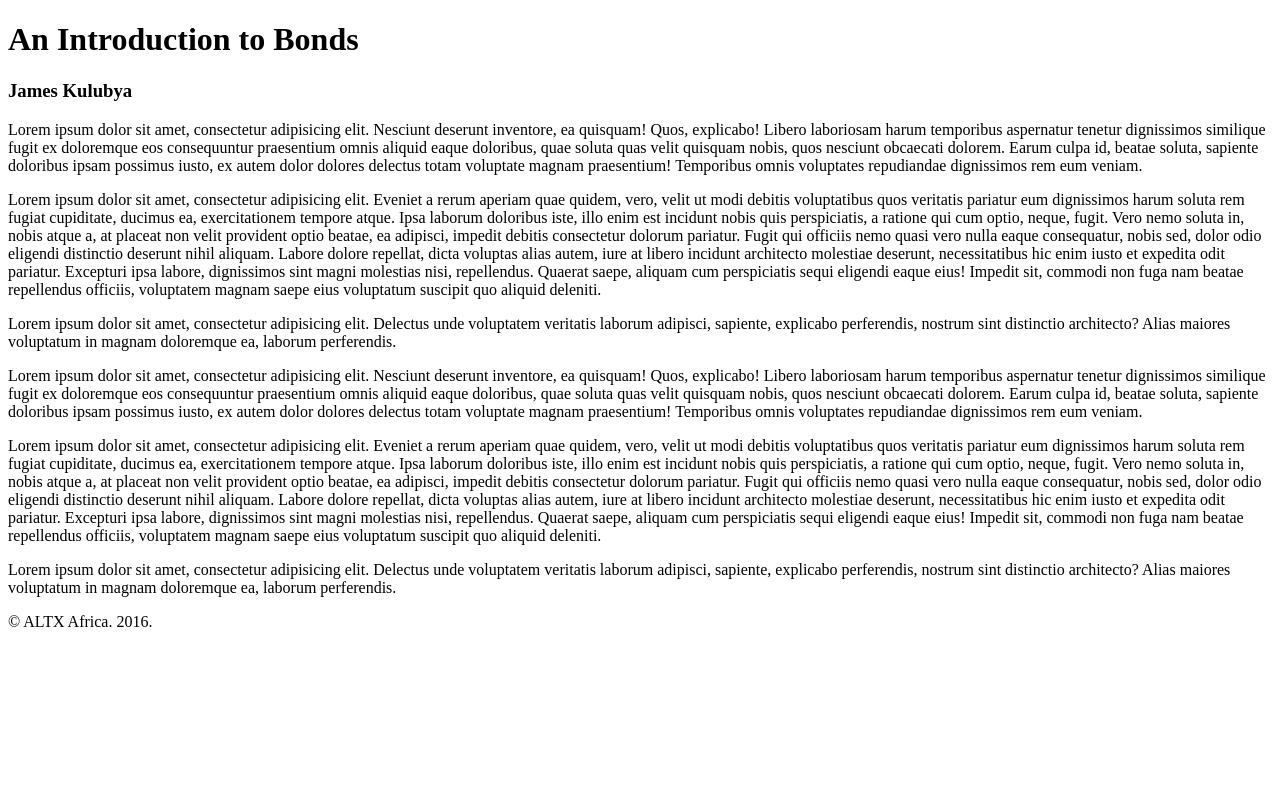
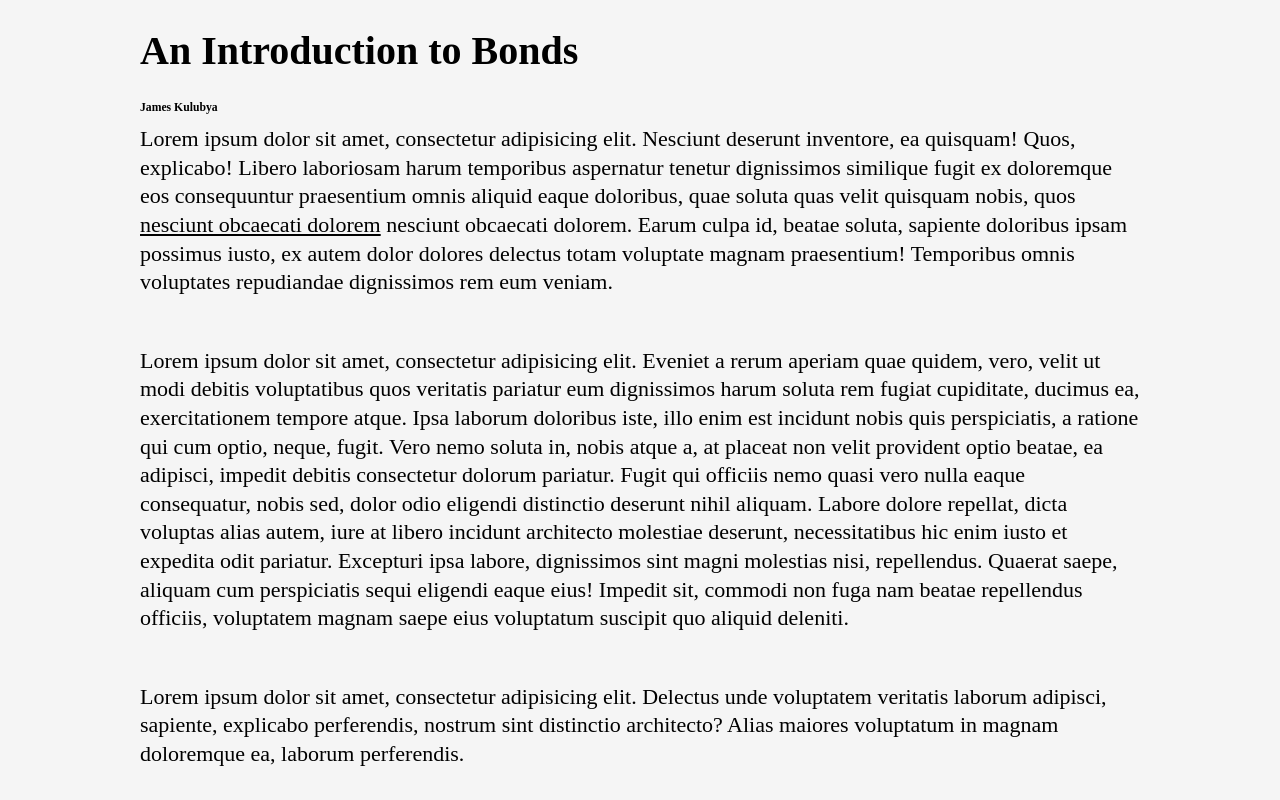
Before and after one commit to ALTX4/learn.altxafrica.com, a website: page index.html in a window 1280 px wide. Shown: the top 800 px of the page. Drawn offline with nearby package versions, Linux system fonts and the light colour scheme; files that its build step writes are made by us from their sources.

Commit message:
Post body type added

```diff
--- a/css/colors.less
+++ b/css/colors.less
@@ -1,4 +1,9 @@
-@altx-black: #000;
+@black: #000;
+@off-white: #f5f5f5;
+
+
+@body-bg: @off-white;
+@altx-black: @black;
 @altx-grey: #808080;
 @altx-orange: #EA7600;
 @altx-yellow: #F1B434;
--- a/css/main.less
+++ b/css/main.less
@@ -0,0 +1,31 @@
+@import (reference) "colors";
+body, html{
+	background: @body-bg;
+	font-size: 10px;
+}
+main{
+	font-family: "Source Sans Pro";
+	max-width: 1000px;
+	margin: 0 auto;
+
+	h1{
+		font-size: 4rem;
+		font-weight: bold;
+	}
+
+	p{
+		font-family: "Source Sans Pro Light";
+		font-size: 2.2rem;
+		font-weight: 400;
+		line-height: 1.3;
+		margin: 0 0 50px;
+	}
+
+	a{
+		color: @black;
+
+		&:hover{
+			color: @altx-orange;
+		}
+	}
+}
--- a/index.html
+++ b/index.html
@@ -4,16 +4,17 @@
 	<meta charset="UTF-8">
 	<title>Post</title>
 	<link rel="stylesheet" href="css/main.css">
+	<meta name=viewport content="width=device-width, initial-scale=1">
 </head>
 <body>
 	<header></header>
 	<main>
-		<div class="page-title">
+		<div class="post-title">
 			<h1>An Introduction to Bonds</h1>
 			<h3>James Kulubya</h3>
 		</div>
-		<div class="page-content">
-			<p>Lorem ipsum dolor sit amet, consectetur adipisicing elit. Nesciunt deserunt inventore, ea quisquam! Quos, explicabo! Libero laboriosam harum temporibus aspernatur tenetur dignissimos similique fugit ex doloremque eos consequuntur praesentium omnis aliquid eaque doloribus, quae soluta quas velit quisquam nobis, quos nesciunt obcaecati dolorem. Earum culpa id, beatae soluta, sapiente doloribus ipsam possimus iusto, ex autem dolor dolores delectus totam voluptate magnam praesentium! Temporibus omnis voluptates repudiandae dignissimos rem eum veniam.</p>
+		<div class="post-content">
+			<p>Lorem ipsum dolor sit amet, consectetur adipisicing elit. Nesciunt deserunt inventore, ea quisquam! Quos, explicabo! Libero laboriosam harum temporibus aspernatur tenetur dignissimos similique fugit ex doloremque eos consequuntur praesentium omnis aliquid eaque doloribus, quae soluta quas velit quisquam nobis, quos <a href="#">nesciunt obcaecati dolorem</a> nesciunt obcaecati dolorem. Earum culpa id, beatae soluta, sapiente doloribus ipsam possimus iusto, ex autem dolor dolores delectus totam voluptate magnam praesentium! Temporibus omnis voluptates repudiandae dignissimos rem eum veniam.</p>
 			<p>Lorem ipsum dolor sit amet, consectetur adipisicing elit. Eveniet a rerum aperiam quae quidem, vero, velit ut modi debitis voluptatibus quos veritatis pariatur eum dignissimos harum soluta rem fugiat cupiditate, ducimus ea, exercitationem tempore atque. Ipsa laborum doloribus iste, illo enim est incidunt nobis quis perspiciatis, a ratione qui cum optio, neque, fugit. Vero nemo soluta in, nobis atque a, at placeat non velit provident optio beatae, ea adipisci, impedit debitis consectetur dolorum pariatur. Fugit qui officiis nemo quasi vero nulla eaque consequatur, nobis sed, dolor odio eligendi distinctio deserunt nihil aliquam. Labore dolore repellat, dicta voluptas alias autem, iure at libero incidunt architecto molestiae deserunt, necessitatibus hic enim iusto et expedita odit pariatur. Excepturi ipsa labore, dignissimos sint magni molestias nisi, repellendus. Quaerat saepe, aliquam cum perspiciatis sequi eligendi eaque eius! Impedit sit, commodi non fuga nam beatae repellendus officiis, voluptatem magnam saepe eius voluptatum suscipit quo aliquid deleniti.</p>
 			<p>Lorem ipsum dolor sit amet, consectetur adipisicing elit. Delectus unde voluptatem veritatis laborum adipisci, sapiente, explicabo perferendis, nostrum sint distinctio architecto? Alias maiores voluptatum in magnam doloremque ea, laborum perferendis.</p>
 			<p>Lorem ipsum dolor sit amet, consectetur adipisicing elit. Nesciunt deserunt inventore, ea quisquam! Quos, explicabo! Libero laboriosam harum temporibus aspernatur tenetur dignissimos similique fugit ex doloremque eos consequuntur praesentium omnis aliquid eaque doloribus, quae soluta quas velit quisquam nobis, quos nesciunt obcaecati dolorem. Earum culpa id, beatae soluta, sapiente doloribus ipsam possimus iusto, ex autem dolor dolores delectus totam voluptate magnam praesentium! Temporibus omnis voluptates repudiandae dignissimos rem eum veniam.</p>
```
